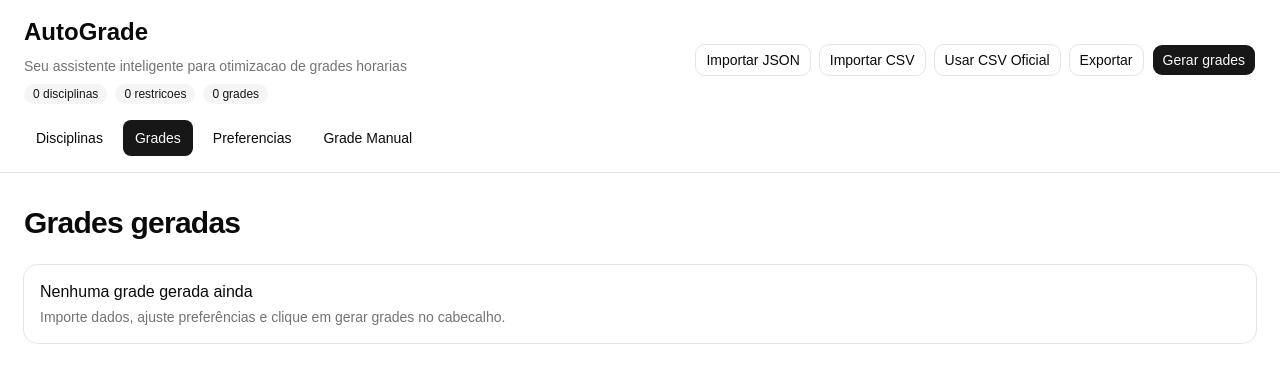
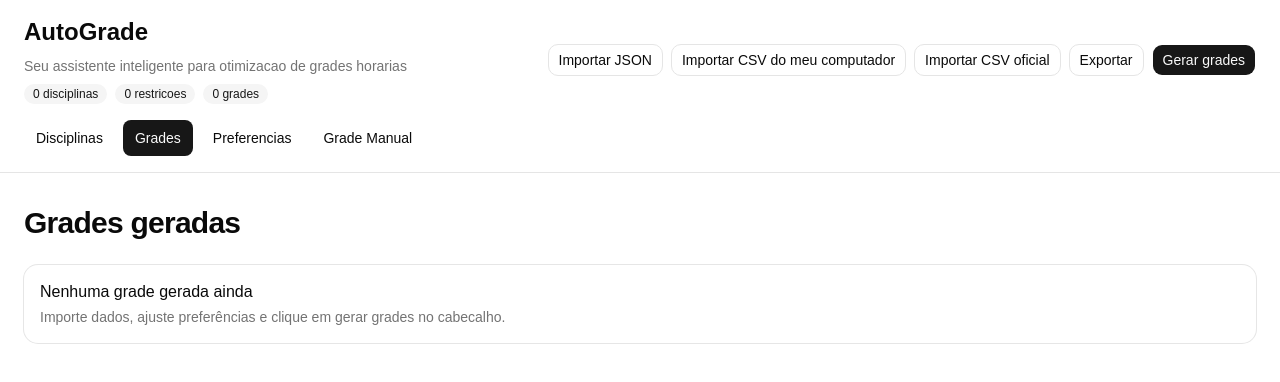
Before and after one commit to luizfneves404/autograde, a React (Vite) app: page /grades in a window 1280 px wide. Shown: the top 382 px of the page. Built offline with nearby package versions, Linux system fonts and the light colour scheme.

Commit message:
improve labels on fields

```diff
--- a/src/features/courses/course-forms.tsx
+++ b/src/features/courses/course-forms.tsx
@@ -142,8 +142,8 @@ export function CourseForm({
 				<form.AppField name="shouldHavePreRequisites">
 					{(field) => (
 						<field.CheckboxField
-							label="Precisa de pre-requisitos"
-							placeholder="Marque quando a disciplina exigir pre-requisitos."
+							label="Precisa de algum pré-requisito"
+							placeholder="Marque se a disciplina exigir algum pré-requisito (campo ignorado pelo otimizador)."
 						/>
 					)}
 				</form.AppField>
--- a/src/routes/__root.tsx
+++ b/src/routes/__root.tsx
@@ -45,11 +45,11 @@ function RootLayout() {
 		try {
 			const response = await fetch(sampleCsvUrl);
 			if (!response.ok) {
-				throw new Error("Falha ao carregar o CSV de exemplo.");
+				throw new Error("Falha ao carregar o CSV oficial.");
 			}
 
 			await importCsvFile(await response.blob());
-			window.alert("CSV de exemplo importado com sucesso.");
+			window.alert("CSV oficial importado com sucesso.");
 		} catch (error) {
 			window.alert(
 				error instanceof Error ? error.message : "Falha ao importar arquivo.",
@@ -141,10 +141,10 @@ function RootLayout() {
 								variant="outline"
 								onClick={() => csvInputRef.current?.click()}
 							>
-								Importar CSV
+								Importar CSV do meu computador
 							</Button>
 							<Button variant="outline" onClick={handleImportBundledCsv}>
-								Usar CSV Oficial
+								Importar CSV oficial
 							</Button>
 							<Button variant="outline" onClick={handleExport}>
 								Exportar
```
